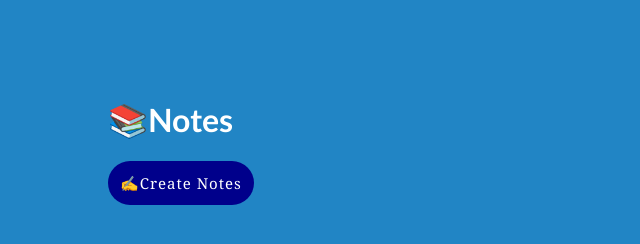
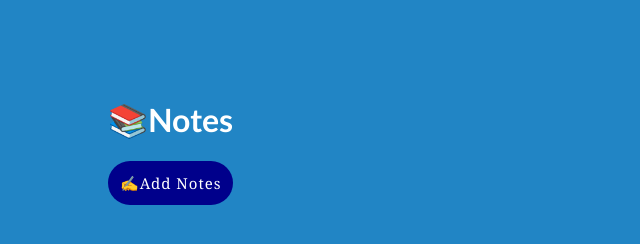
Before and after one commit to hrjha97/Notes-app, a plain HTML site: page index.html in a window 1280 px wide. Shown: the whole page, without its empty margins (0-640 px from the left). Drawn offline with Linux system fonts and the light colour scheme.

Commit message:
Update index.html

```diff
--- a/index.html
+++ b/index.html
@@ -10,7 +10,7 @@
     <div class="container">
             <h1>📚Notes</h1>
             <button class="create-notes"  onclick="addInput()" type="button">
-                ✍️Create Notes
+                ✍️Add Notes
             </button>
 
     </div>
```
